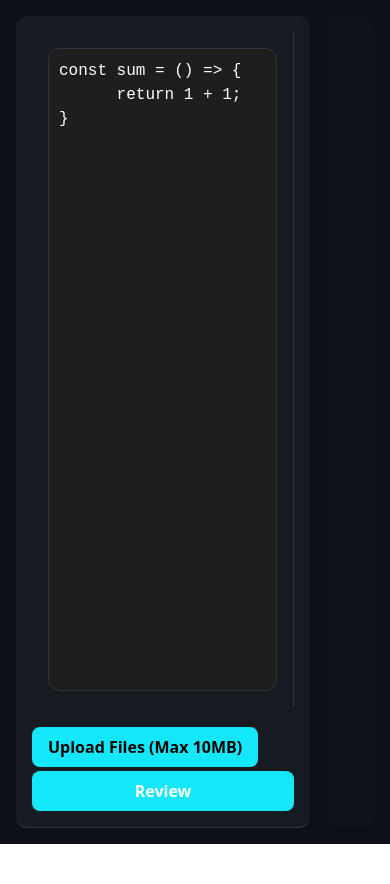
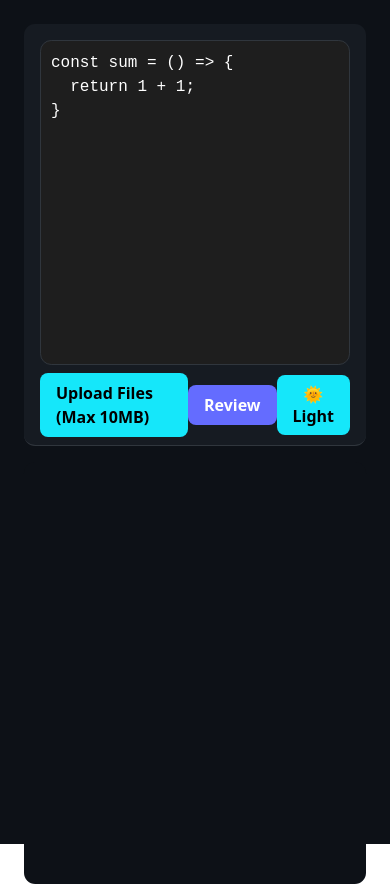
Before and after one commit to swarnabha-dutta/AI_Code_Reviewer, a React (Vite) app in the folder frontend/: page / in a window 390 px wide. Before the commit the page ends 844 px from the top, so only its background shows below. Built offline with nearby package versions, Linux system fonts and the light colour scheme.

Commit message:
Add Dark/Light mode and copy features

```diff
--- a/frontend/src/App.css
+++ b/frontend/src/App.css
@@ -1,18 +1,37 @@
 /* App.css */
 
-/* --- 1. Global Variables & Reset --- */
+/* -------------------- 1️⃣ Global Variables & Reset -------------------- */
 :root {
-  /* Colors (Matching GitHub Dark Theme) */
+  /* Default = Dark Theme */
   --color-bg-primary: #0d1117;
   --color-bg-secondary: #161b22;
   --color-text-primary: #ffffff;
   --color-border: #30363d;
-  --color-accent: #15e7faff; /* Teal/Cyan color for buttons */
+  --color-accent: #15e7fa;
   --color-loading: yellow;
   --font-code: "Fira code", "Fira Mono", monospace;
   --spacing-md: 1rem;
   --spacing-lg: 1.5rem;
   --radius-md: 0.7rem;
+}
+
+/* Light Theme Override */
+[data-theme="light"] {
+  --color-bg-primary: #ffffff;
+  --color-bg-secondary: #f4f4f4;
+  --color-text-primary: #000000;
+  --color-border: #bbbbbb;
+  --color-accent: #007bff;
+}
+
+/* Apply Theme Background */
+html,
+body,
+#root {
+  height: 100%;
+  width: 100%;
+  background-color: var(--color-bg-primary);
+  color: var(--color-text-primary);
 }
 
 * {
@@ -21,14 +40,7 @@
   box-sizing: border-box;
 }
 
-html,
-body,
-#root {
-  height: 100%;
-  width: 100%;
-}
-
-/* --- 2. Main Layout (Desktop: Split Screen) --- */
+/* -------------------- 2️⃣ Layout (Split Screen) -------------------- */
 main {
   height: 100%;
   width: 100%;
@@ -42,30 +54,27 @@ main {
 main .left,
 main .right {
   height: 100%;
-  flex: 1; /* Takes 50% width */
+  flex: 1;
   border-radius: var(--radius-md);
-  /* Use different backgrounds for visual separation */
   background-color: var(--color-bg-secondary);
   position: relative;
 }
 
-/* --- 3. Left Panel (Input Area) --- */
+/* -------------------- 3️⃣ Left Panel (Editor) -------------------- */
 main .left {
   display: flex;
   flex-direction: column;
   padding: var(--spacing-md);
-  border-right: 1px solid var(--color-border); /* Separator line on left panel */
+  border-right: 1px solid var(--color-border);
 }
 
-/* Textarea Code Editor */
 .code-editor {
-  flex-grow: 1; /* Editor takes up available space */
+  flex-grow: 1;
   height: 100%;
   width: 100%;
 }
 
-.code-editor textarea {
-  /* Resetting properties from inline styles */
+.code-editor {
   font-family: var(--font-code);
   font-size: 16px;
   border: 1px solid var(--color-border);
@@ -75,61 +84,72 @@ main .left {
   overflow-y: auto;
   white-space: pre-wrap;
   line-height: 1.5;
-  background-color: #1e1e1e; /* Darker background for the editor itself */
+  background-color: #1e1e1e;
   color: var(--color-text-primary);
   padding: 10px;
-  resize: none; /* Prevent manual resizing */
+  resize: none;
 }
 
-/* Controls Bar (Buttons) */
+/* Light mode editor override */
+[data-theme="light"] .code-editor {
+  background-color: #ffffff;
+  color: #000000;
+}
+
+/* -------------------- 4️⃣ Controls (Bottom Button Bar) -------------------- */
 .controls {
   display: flex;
+  align-items: center;
   justify-content: space-between;
-  align-items: center;
   margin-top: var(--spacing-md);
   padding: 0 1rem;
   height: 3rem;
 }
 
-/* Button Base Style */
-.app-button {
+/* Buttons Base */
+.app-button,
+.theme-toggle {
   display: inline-flex;
   justify-content: center;
   align-items: center;
-  background-color: var(--color-accent);
-  color: #000; /* Black text for visibility on cyan */
   font-weight: bold;
   border-radius: 8px;
   padding: 0.5rem 1rem;
-  text-align: center;
   cursor: pointer;
-  transition: opacity 0.2s, background-color 0.2s;
+  transition: 0.2s;
   border: none;
   user-select: none;
 }
 
-.app-button:hover {
-  opacity: 0.9;
-  background-color: #0bd1d8ff; /* Slightly darker on hover */
+/* Upload Button */
+.upload-label {
+  background-color: var(--color-accent);
+  color: black;
 }
 
-/* Specific button styles (optional: keep button text white for 'Review' as per original) */
 .review-button {
-  color: var(--color-text-primary); /* Keeping text white for Review button */
-  background-color: #646cff; /* Changing color to blue for distinction */
+  background-color: #646cff;
+  color: var(--color-text-primary);
 }
 
-.upload-label {
-  color: #000; /* Black text for contrast */
+.theme-toggle {
+  background-color: var(--color-accent);
 }
 
+/* Light Mode Button Override */
+[data-theme="light"] .theme-toggle,
+[data-theme="light"] .upload-label {
+  background-color: #007bff;
+  color: white;
+}
 
-/* --- 4. Right Panel (Review Output) --- */
+/* -------------------- 5️⃣ Right Panel (AI Output) -------------------- */
 main .right {
   padding: var(--spacing-lg);
+  padding-top: 4rem;
   overflow-y: auto;
-  font-size: 1.1rem; /* Adjusted for better readability */
-  background-color: var(--color-bg-primary); /* Keeping review panel same as main background */
+  font-size: 1.1rem;
+  background-color: var(--color-bg-primary);
 }
 
 .loading-message {
@@ -138,30 +158,93 @@ main .right {
   color: var(--color-loading);
 }
 
-/* --- 5. Responsiveness (Mobile Layout) --- */
+/* Cached Tag */
+.cached-badge {
+  position: absolute;
+  top: 12px;
+  left: 16px;
+  background: #0bc267;
+  padding: 6px 12px;
+  border-radius: 6px;
+  font-weight: bold;
+  color: #fff;
+  font-size: 14px;
+}
+
+/* Copy Full Output Button */
+.copy-full-container {
+  position: absolute;
+  top: 12px;
+  right: 16px;
+  z-index: 10;
+}
+
+.copy-btn {
+  background-color: var(--color-accent);
+  color: black;
+  border: none;
+  padding: 8px 16px;
+  border-radius: 6px;
+  font-weight: bold;
+  cursor: pointer;
+  transition: 0.2s;
+  font-size: 14px;
+}
+
+.copy-btn:hover {
+  opacity: 0.8;
+}
+
+[data-theme="light"] .copy-btn {
+  background-color: #007bff;
+  color: white;
+}
+
+/* -------------------- 6️⃣ Toast Notifications -------------------- */
+.toast-error {
+  position: fixed;
+  top: 18px;
+  right: 18px;
+  background: #ff3333;
+  color: #fff;
+  padding: 14px 18px;
+  border-radius: 8px;
+  font-weight: bold;
+  z-index: 9999;
+  cursor: pointer;
+  animation: slideIn 0.3s ease-out;
+}
+
+@keyframes slideIn {
+  from {
+    opacity: 0;
+    transform: translateX(30px);
+  }
+  to {
+    opacity: 1;
+    transform: translateX(0);
+  }
+}
+
+/* -------------------- 7️⃣ Responsive -------------------- */
 @media (max-width: 768px) {
   main {
-    flex-direction: column; /* Stack vertically on mobile */
-    padding: var(--spacing-md);
-    gap: var(--spacing-md);
+    flex-direction: column;
   }
 
   main .left,
   main .right {
-    height: auto; /* Allow content to dictate height */
-    min-height: 50vh; /* Minimum height for better content viewing */
-    flex-basis: auto;
+    height: auto;
+    min-height: 50vh;
   }
 
-  /* Remove border line from left panel when stacked */
   main .left {
     border-right: none;
     border-bottom: 1px solid var(--color-border);
   }
 
   .controls {
-      /* Ensure controls bar uses full width on mobile */
-      width: 100%;
-      padding: 0;
+    width: 100%;
+    padding: 0;
   }
 }
--- a/frontend/src/App.jsx
+++ b/frontend/src/App.jsx
@@ -9,212 +9,152 @@ import Markdown from 'react-markdown';
 import './App.css';
 
 function App() {
-  // for applying multiple files upload
+
   const [filesToUpload, setFilesToUpload] = useState([]);
-
   const [code, setCode] = useState(`const sum = () => {
   return 1 + 1;
-}
-`);
+}`);
   const [review, setReview] = useState(``);
-  const [isLoading, setIsLoading] = useState(false); // <-- loading state
-  const Backend_URL = 'https://ai-code-reviewer-2-806q.onrender.com/ai/get-review';
+  const [isLoading, setIsLoading] = useState(false);
+  const [isCached, setIsCached] = useState(false);
+  const [error, setError] = useState("");
+  const [theme, setTheme] = useState(localStorage.getItem("theme") || "dark");
 
+  const [copiedFull, setCopiedFull] = useState(false);
 
+  const Backend_URL = "http://localhost:5000/ai/get-review";
+
+  useEffect(() => prism.highlightAll());
   useEffect(() => {
-    prism.highlightAll();
-  });
+    document.documentElement.setAttribute("data-theme", theme);
+    localStorage.setItem("theme", theme);
+  }, [theme]);
+  const toggleTheme = () => setTheme((prev) => prev === "dark" ? "light" : "dark");
 
-  // replace your current handleFileChange with this:
+  const copyText = (text) => {
+    navigator.clipboard.writeText(text);
+    setCopiedFull(true);
+    setTimeout(() => setCopiedFull(false), 1500);
+  };
+
   const handleFileChange = (event) => {
     const selectedFiles = Array.from(event.target.files || []);
-
     setFilesToUpload(selectedFiles);
 
-  if (selectedFiles.length > 0) {
-    // create a reader Promise per file
+    if (selectedFiles.length === 0) return;
+
     const readers = selectedFiles.map(file =>
       new Promise((resolve, reject) => {
         const reader = new FileReader();
-        reader.onload = (e) => {
-          // add a clear separator/name so user can see file boundaries
-          resolve(`\n\n### File: ${file.name} ###\n\n${e.target.result}`);
-        };
+        reader.onload = e => resolve(`\n\n### File: ${file.name} ###\n\n${e.target.result}`);
         reader.onerror = () => reject(new Error(`Failed to read ${file.name}`));
         reader.readAsText(file);
       })
     );
 
     Promise.all(readers)
-      .then(contents => {
-        // ✅ Instead of replacing, append new content to existing code
-      setCode((prevCode) => prevCode + '\n' + contents.join('\n'));
-      })
-      .catch(err => {
-        console.error("Error reading files:", err);
-        setReview(`⚠️ Error reading files: ${err.message}`);
-      })
-      .finally(() => {
-        // reset input so selecting same files again will fire onChange
-        if (event && event.target) event.target.value = '';
-      });
-  } else {
-    setCode(''); // or default snippet
-    if (event && event.target) event.target.value = '';
-  }
+      .then(contents => setCode((prev) => prev + "\n" + contents.join("\n")))
+      .catch(err => setError(`⚠️ ${err.message}`))
+      .finally(() => (event.target.value = ""));
   };
 
   async function reviewCode() {
     try {
-      setIsLoading(true);      // start loading
-
-      setReview("");           // clear old review
-
-
+      setIsLoading(true);
+      setReview("");
+      setError("");
       const formData = new FormData();
 
-      console.log(`formData:${formData}`);
-      if (filesToUpload.length === 0 && code.trim() === '') {
-          setReview("Please provide at least one file or some code to review.");
+      if (filesToUpload.length === 0 && code.trim() === "") {
+        setError("⚠️ Please upload a file or write code first.");
         return;
       }
 
+      if (filesToUpload.length > 0) {
+        filesToUpload.forEach(file => formData.append("codeFiles", file));
+      } else {
+        formData.append("code", code);
+      }
 
-      if (filesToUpload.length > 0) {
-        filesToUpload.forEach(file => {
-          formData.append('codeFiles', file);
-        });
-      } else {
-        formData.append('code', code);
-      }
       const response = await axios.post(Backend_URL, formData);
-
-
-      setReview(response.data); // set new review
+      setReview(response.data.rawMarkdown);
+      setIsCached(response.data.cached === true);
       setFilesToUpload([]);
 
-    } catch (error) {
-
-      const errorMessage = error.response?.data?.error || "⚠️ Error fetching review. Please check file size (Max 10MB total) and try again.";
-      setReview(errorMessage);
+    } catch (err) {
+      setError(err.response?.data?.error || "⚠️ Something went wrong.");
     } finally {
-      setIsLoading(false);     // stop loading
+      setIsLoading(false);
     }
-  };
+  }
 
   return (
     <>
-      <main
-          style={{
-          display: "flex",
-          flexDirection: "row",
-          height: "100vh", // Full viewport height for split screen
-          color: "#ffffff",
-          backgroundColor: "#0d1117",
-        }}
-      >
+      {error && (
+        <div className="toast-error" onClick={() => setError("")}>
+          {error}
+        </div>
+      )}
+
+      <main>
         <div className="left">
-          <div className="code"
-            style={{
-            flex: 1, // Takes up 50% width
-            display: "flex",
-            flexDirection: "column", // STACK CHILDREN VERTICALLY (Editor, then Buttons)
-            height: "100vh",
-            borderRight: "1px solid #30363d",
-            padding: "1rem", // Add padding here for better spacing
-          }}
-          >
           <textarea
+            className="code-editor"
             value={code}
             onChange={e => setCode(e.target.value)}
-              style={{
-                fontFamily: '"Fira code", "Fira Mono", monospace',
-                fontSize: 16,
-                border: "1px solid #30363d",
-                borderRadius: "0.7rem",
-                height: "100%", // Crucial: Textarea fills its parent height
-                width: "100%",
-                overflowY: "auto",
-                whiteSpace: "pre-wrap",
-                lineHeight: "1.5",
-                backgroundColor: "#1e1e1e",
-                color: "#ffffff",
-                padding: '10px',
-                resize: 'none' // Prevent manual resizing
-              }}
           />
-          </div>
+
           <div className="controls">
-            {/* file Inputs  */}
             <input
               type="file"
               id="file-upload"
+              multiple
               onChange={handleFileChange}
               accept=".js,.ts,.jsx,.tsx,.py,.java,.c,.cpp,.html,.css,.json"
-              multiple
-              style={{ display: "none" }} // hide default input button
+              style={{ display: "none" }}
             />
 
-             {/* ✅ Custom upload button that triggers hidden input */}
-              <label
-                htmlFor="file-upload"
-                className="upload-label"
-                style={{
-                  display: "inline-block",
-                  backgroundColor: "#15e7faff",
-                  color: "#000",
-                  fontWeight: "bold",
-                  borderRadius: "8px",
-                  padding: "0.5rem 1rem",
-                  textAlign: "center",
-                  cursor: "pointer",
-                  transition: "0.2s",
-                }}
+            <label htmlFor="file-upload" className="app-button upload-label">
+              {filesToUpload.length > 0
+                ? `Uploaded ${filesToUpload.length} file(s)`
+                : `Upload Files (Max 10MB)` }
+            </label>
+
+            <div onClick={reviewCode} className="app-button review-button">
+              Review
+            </div>
+
+            <button onClick={toggleTheme} className="theme-toggle">
+              {theme === "dark" ? "🌞 Light" : "🌙 Dark"}
+            </button>
+          </div>
+        </div>
+
+        <div className="right">
+          {isCached && <span className="cached-badge">⚡ Cached Result</span>}
+
+          {review && (
+            <div className="copy-full-container">
+              <button
+                className="copy-btn"
+                onClick={() => copyText(review)}
               >
-              {
-                filesToUpload.length > 0 ? `Uploaded${filesToUpload.length} file(s)`
-                :`Upload Files (Max 10MB)`
-              }
-            </label>
+                {copiedFull ? "✔ Copied!" : "📋 Copy Full Output"}
+              </button>
             </div>
-          <div
-            onClick={reviewCode}
-            className="review"
-            style={{
-                  display: "inline-block",
-                  backgroundColor: "#15e7faff",
-                  color: "#fff",
-                  fontWeight: "bold",
-                  borderRadius: "8px",
-                  padding: "0.5rem 1rem",
-                  textAlign: "center",
-                  cursor: "pointer",
-                  transition: "0.2s",
-                }}
-          >Review</div>
-        </div>
-        <div className="right"
-          style={{
-                flex: 1,
-                overflowY: "auto",
-                padding: "1.5rem",
-                backgroundColor: "#0e1117",
-                color: "#ffffff",
-          }}
-        >
+          )}
+
           {isLoading ? (
-            <div style={{ fontSize: "18px", fontWeight: "bold", color: "yellow" }}>
-              ⏳ Finding the issues...
-            </div>
+            <div className="loading-message">⏳ Finding issues...</div>
           ) : (
-            <Markdown rehypePlugins={[ rehypeHighlight ]}>
+            <Markdown rehypePlugins={[rehypeHighlight]}>
               {review}
             </Markdown>
           )}
         </div>
       </main>
     </>
-  )
+  );
 }
 
 export default App;
```
Lines whose indentation alone changed are shown as unchanged.
